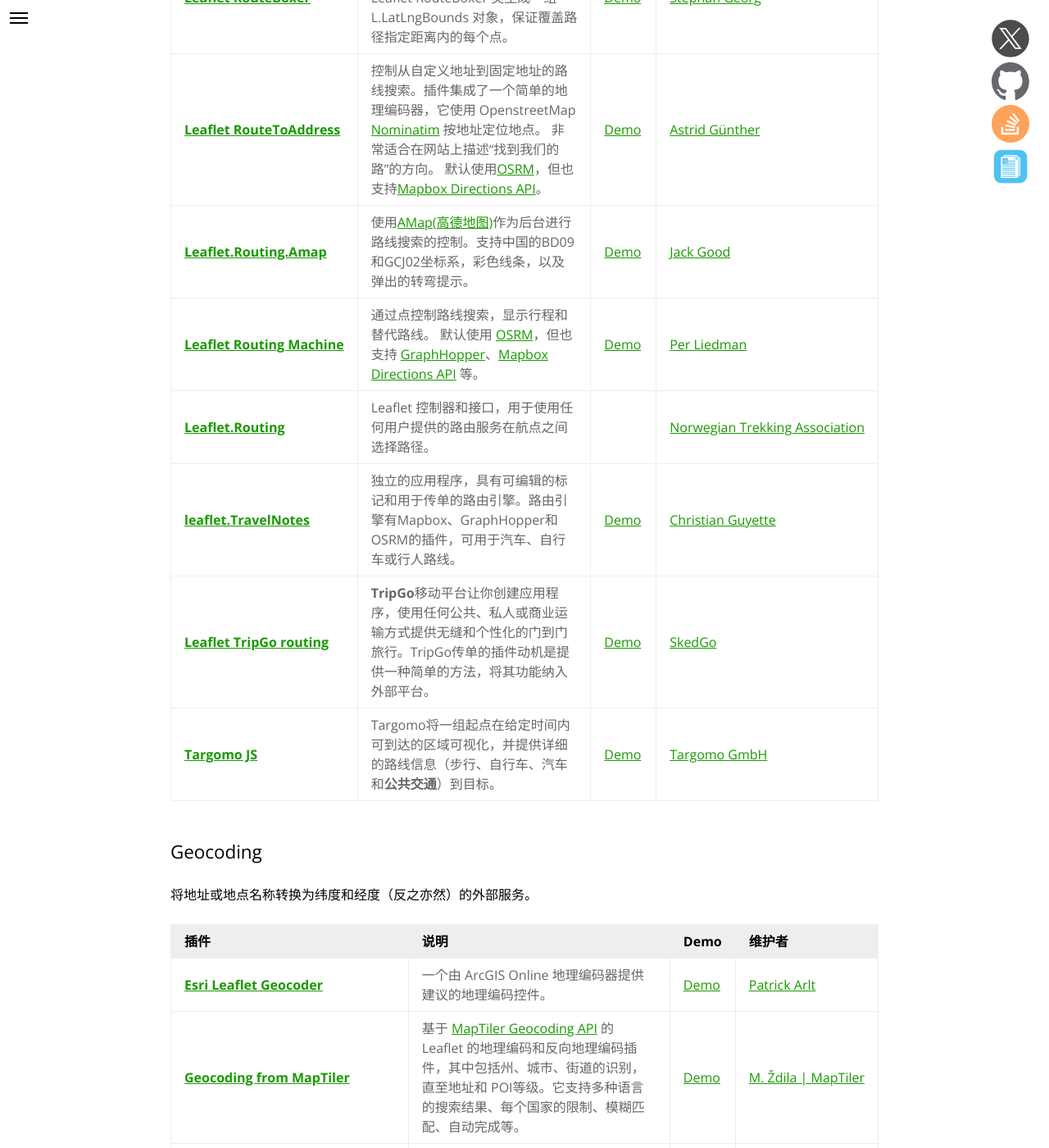
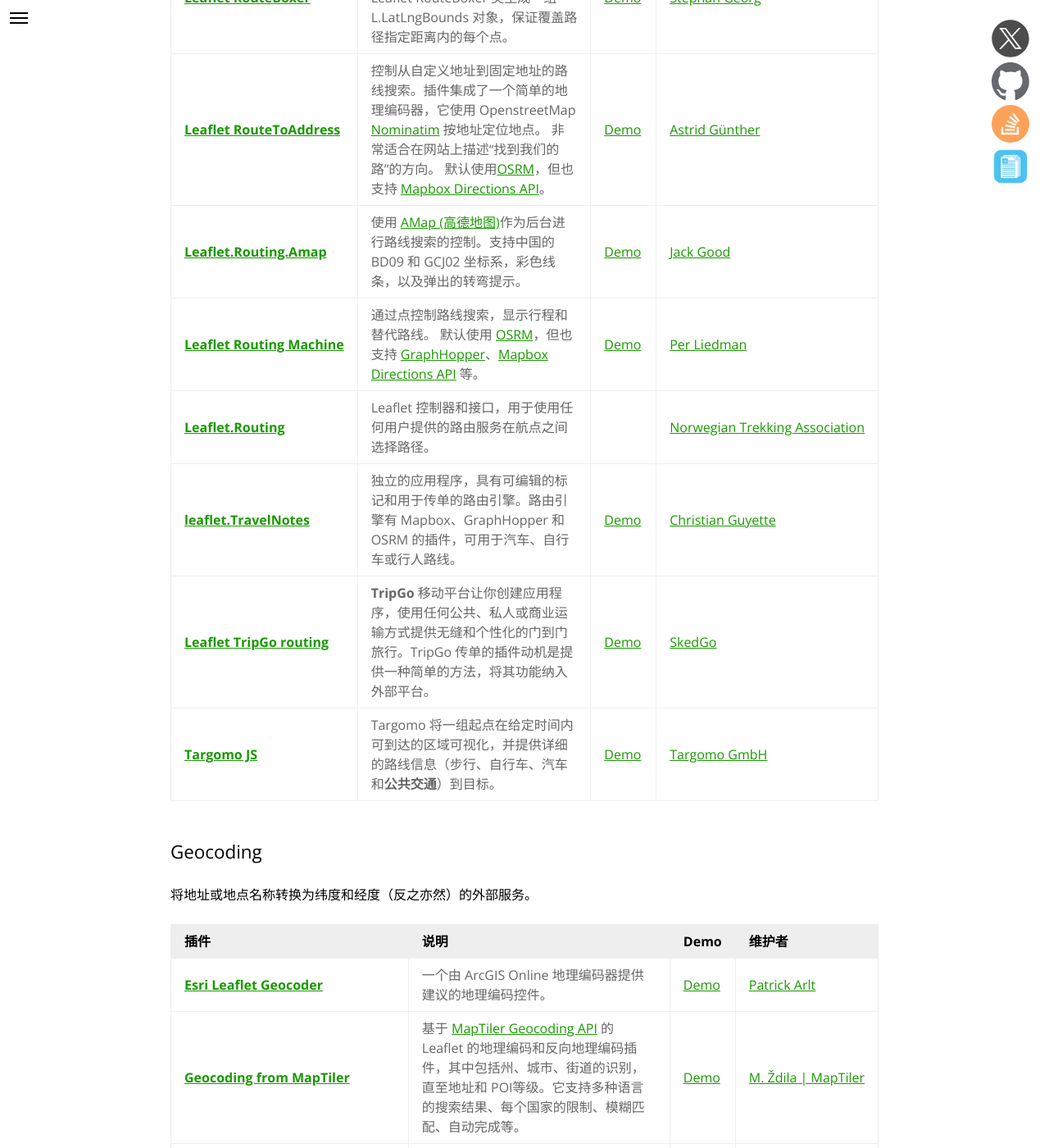
Before and after one commit to NICEXAI/leaflet_zh, a Jekyll site: the page built from plugins.md, in a window 1280 px wide and 1400 px high, scrolled down 42671 px. Shown: the whole window at 82% size. Built offline with Jekyll 4.4.1, drawn with Linux system fonts in a browser that asks for light colours.

```diff
--- a/_plugins/routing/leaflet-routetoaddress.md
+++ b/_plugins/routing/leaflet-routetoaddress.md
@@ -9,4 +9,4 @@ compatible-v0:
 compatible-v1: true
 ---
 
-控制从自定义地址到固定地址的路线搜索。插件集成了一个简单的地理编码器，它使用 OpenstreetMap <a href="https://nominatim.openstreetmap.org/">Nominatim</a> 按地址定位地点。 非常适合在网站上描述“找到我们的路”的方向。 默认使用<a href="http://project-osrm.org/">OSRM</a>，但也支持<a href="https://docs.mapbox.com/api/">Mapbox Directions API</a>。
+控制从自定义地址到固定地址的路线搜索。插件集成了一个简单的地理编码器，它使用 OpenstreetMap <a href="https://nominatim.openstreetmap.org/">Nominatim</a> 按地址定位地点。 非常适合在网站上描述“找到我们的路”的方向。 默认使用<a href="http://project-osrm.org/">OSRM</a>，但也支持 <a href="https://docs.mapbox.com/api/">Mapbox Directions API</a>。
--- a/_plugins/routing/leaflet-routing-amap.md
+++ b/_plugins/routing/leaflet-routing-amap.md
@@ -9,4 +9,4 @@ compatible-v0:
 compatible-v1: true
 ---
 
-使用<a href="https://www.amap.com/">AMap(高德地图)</a>作为后台进行路线搜索的控制。支持中国的BD09和GCJ02坐标系，彩色线条，以及弹出的转弯提示。
+使用 <a href="https://www.amap.com/">AMap (高德地图)</a>作为后台进行路线搜索的控制。支持中国的 BD09 和 GCJ02 坐标系，彩色线条，以及弹出的转弯提示。
--- a/_plugins/routing/leaflet-travelnotes.md
+++ b/_plugins/routing/leaflet-travelnotes.md
@@ -9,4 +9,4 @@ compatible-v0:
 compatible-v1: true
 ---
 
-独立的应用程序，具有可编辑的标记和用于传单的路由引擎。路由引擎有Mapbox、GraphHopper和OSRM的插件，可用于汽车、自行车或行人路线。
+独立的应用程序，具有可编辑的标记和用于传单的路由引擎。路由引擎有 Mapbox、GraphHopper 和 OSRM 的插件，可用于汽车、自行车或行人路线。
--- a/_plugins/routing/leaflet-tripgo-routing.md
+++ b/_plugins/routing/leaflet-tripgo-routing.md
@@ -9,4 +9,4 @@ compatible-v0:
 compatible-v1: true
 ---
 
-<b>TripGo</b>移动平台让你创建应用程序，使用任何公共、私人或商业运输方式提供无缝和个性化的门到门旅行。TripGo传单的插件动机是提供一种简单的方法，将其功能纳入外部平台。
+<b>TripGo</b> 移动平台让你创建应用程序，使用任何公共、私人或商业运输方式提供无缝和个性化的门到门旅行。TripGo 传单的插件动机是提供一种简单的方法，将其功能纳入外部平台。
--- a/_plugins/routing/targomo-js.md
+++ b/_plugins/routing/targomo-js.md
@@ -9,4 +9,4 @@ compatible-v0:
 compatible-v1: true
 ---
 
-Targomo将一组起点在给定时间内可到达的区域可视化，并提供详细的路线信息（步行、自行车、汽车和<b>公共交通</b>）到目标。
+Targomo 将一组起点在给定时间内可到达的区域可视化，并提供详细的路线信息（步行、自行车、汽车和<b>公共交通</b>）到目标。
```
